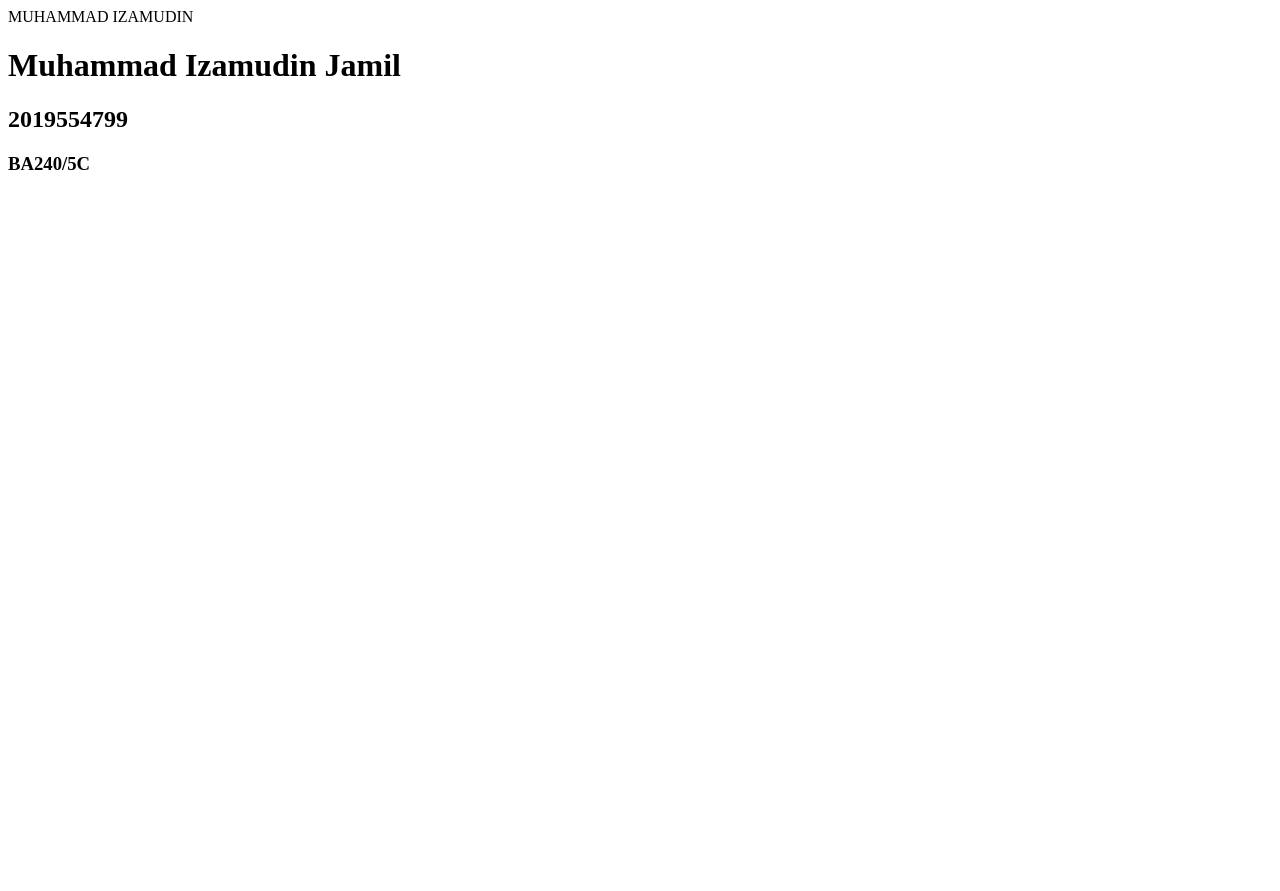
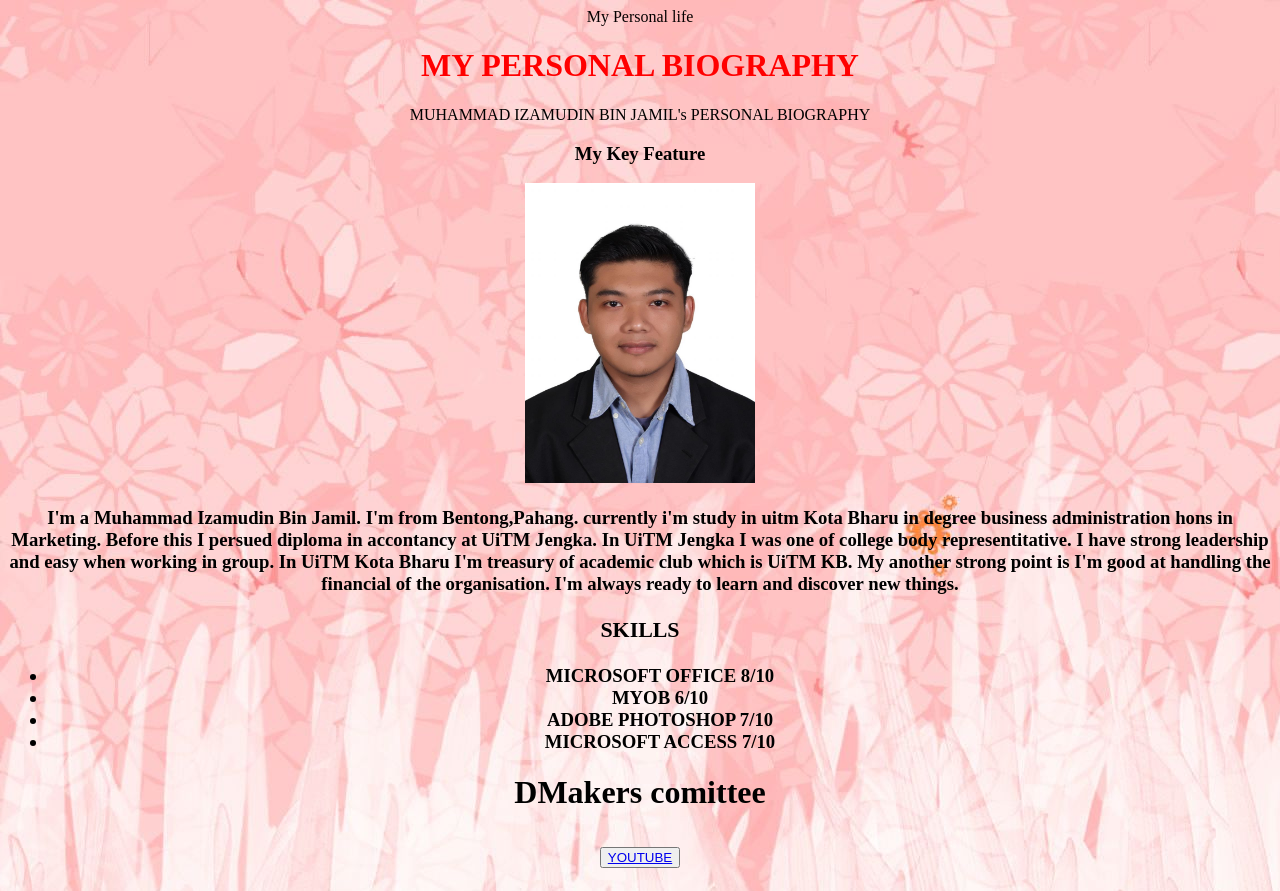
Before and after one commit to izamudinzzz/website-personal, a plain HTML site: page index.html in a window 1280 px wide. Before the commit the page ends 800 px from the top, so only its background shows below. Drawn offline with Linux system fonts and the light colour scheme.

Commit message:
Update index.html

```diff
--- a/index.html
+++ b/index.html
@@ -1,11 +1,35 @@
 <!DOCTYPE html>
 <html>
-	<head>
-		<tittle>MUHAMMAD IZAMUDIN</h1>
-	</head>
+<head>
+<center>
+<font size="3" color="#50">
+	<tittle>My Personal life</tittle>
+
+</head>
+</font>
 <body>
-<h1>Muhammad Izamudin Jamil</h1>
-<h2>2019554799</h2>
-<h3>BA240/5C</h3>
+<h1 style="color:red">MY PERSONAL BIOGRAPHY</h1>
+
+<p>MUHAMMAD IZAMUDIN BIN JAMIL's PERSONAL BIOGRAPHY</p>
+<h3>My Key Feature<h3>
+
+<center><img src="image/image2.jpeg" height="300px"></center>
+
+<p>I'm a Muhammad Izamudin Bin Jamil. I'm from Bentong,Pahang. currently i'm study in uitm Kota Bharu in degree business administration hons in Marketing. Before this I persued diploma in accontancy at UiTM Jengka. In UiTM Jengka I was one of college body representitative. I have strong leadership and easy when working in group. In UiTM Kota Bharu I'm treasury of academic club which is UiTM KB. My another strong point is I'm good at handling the financial of the organisation. I'm always ready to learn and discover new things.</p>
+
+<center><h3>SKILLS<h3></center>
+<center><ul>
+	<li>MICROSOFT OFFICE 8/10</li>
+	<li>MYOB 6/10</li>
+	<li>ADOBE PHOTOSHOP 7/10</li>
+	<li>MICROSOFT ACCESS 7/10</li>
+</center></ul>
+
+<h1>DMakers comittee<h1>
+<button><a href="https://www.youtube.com/watch?v=1TANlXmR1MQ&t=61s">YOUTUBE</a></button>
+<body background="image/image5.jpg">
+
+
+
 </body>
 </html>
```
